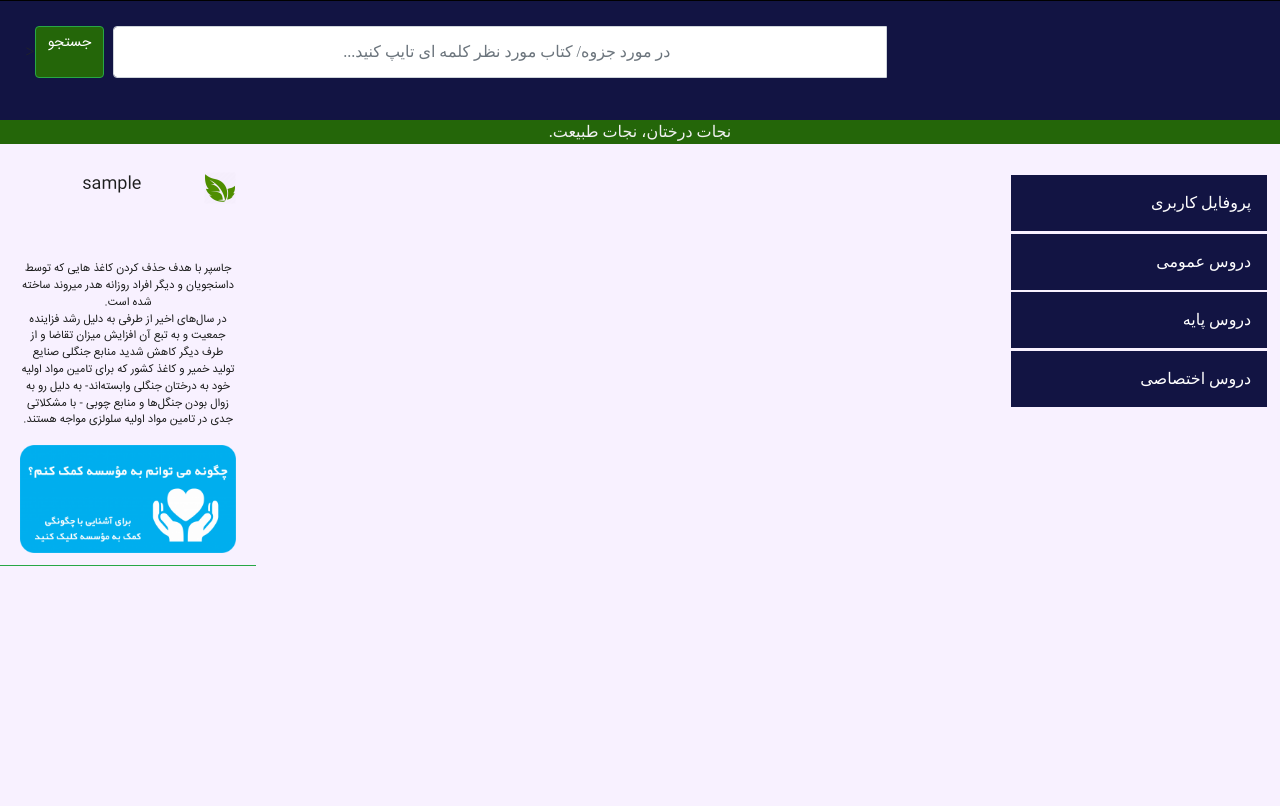
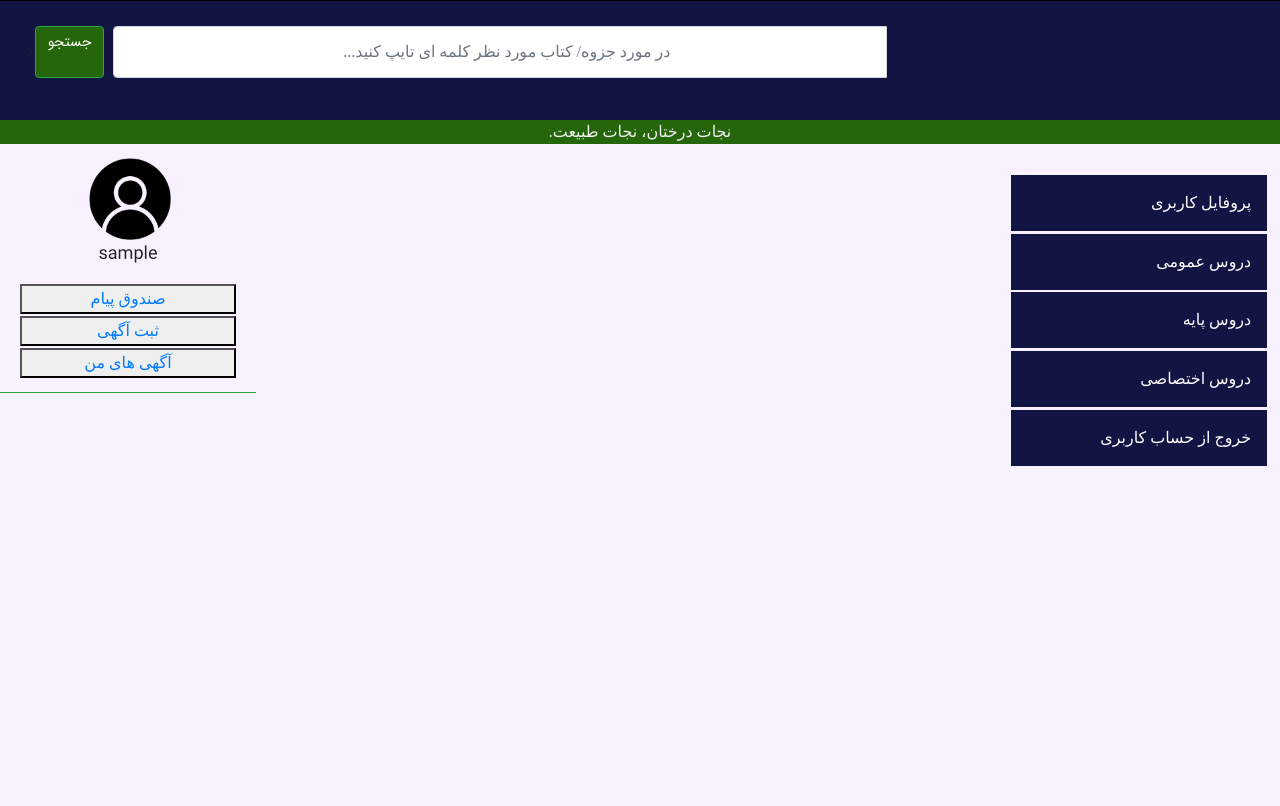
Before and after one commit to pooyaphoenix/Jasper, a Django app: page /myprofile/ in a window 1280 px wide. Shown: the part 118-924 px from the top of the page. Run offline with Django 3.2, Linux system fonts and the light colour scheme; the visitor is signed in with stand-in values (Sample User, id 1); some libraries are stand-ins or nearby versions.

Commit message:
making a profile for users 02

```diff
--- a/jasper/assets/styles.css
+++ b/jasper/assets/styles.css
@@ -81,6 +81,7 @@ p.tiny{
     direction: rtl;
     width: 100%;
     direction: rtl;
+    color: white;
 
 }
 
--- a/jasper/blog/templates/accounts/profile.html
+++ b/jasper/blog/templates/accounts/profile.html
@@ -11,27 +11,12 @@
 <head>
     <meta charset="utf-8">
     {% block head %}
-
-    <title>Home</title>
+    <title>پروفایل کاربری</title>
     {% endblock %}
 </head>
 {% block body %}
 <body>
 
-        <div class="card-header bg-transparent border-success" style="position: fixed; width: 20% ;text-align: center;" dir="rtl">
-       <img style="width:15% ; height: 100% ; float: right" src="{% static 'logo.png'%}" alt="paper"/>
-       <a class="card-text" style="color: black ; font-size: 150%  ; margin-right: 2% ;margin-top: 1% ">
-        <p class="tiny" style="text-align: center; ">{{ user.username }}</p></a>
-       <br><br>
-       <p class="text-muted skinny" style="float: left ;text-align: center ">
-       <p class="tiny">جاسپر با هدف حذف کردن کاغذ هایی که توسط داسنجویان و دیگر افراد روزانه هدر میروند ساخته شده است.<br>
-           در سال‌های اخیر از طرفی به دلیل رشد فزاینده جمعیت و به تبع آن افزایش میزان تقاضا و از طرف دیگر کاهش شدید منابع
-           جنگلی صنایع تولید خمیر و کاغذ کشور که برای تامین مواد اولیه خود به درختان جنگلی وابسته‌اند- به دلیل رو به زوال
-           بودن جنگل‌ها و منابع چوبی - با مشکلاتی جدی در تامین مواد اولیه سلولزی مواجه هستند. </p></p>
-
-       <img style="width:100% ; height: 100% ; float: right" src="{% static 'mahak.png'%}" alt="paper"/>
-
-   </div>
 
 
 
--- a/jasper/blog/templates/base.html
+++ b/jasper/blog/templates/base.html
@@ -118,12 +118,37 @@
   <p></p>
   </div>
 
+  {% if user.is_authenticated %}
+  <div class="card-header bg-transparent border-success" style="position: fixed; width: 20% ;text-align: center; margin-top:-5%;" dir="rtl">
+
+      <br><br>
+      <img style="width:40% ; height: 15% ; text-align: center;" src="{% static 'accountimg.png' %}" alt="paper" />
+      <a class="card-text" style="color: black ; font-size: 150%  ; margin-right: 2% ;">
+              <p class="tiny" style="text-align: center; ">{{ user.username }}</p></a>
+
+              <button style=" clear: both; width:100%; margin-bottom: 1%;">
+                    <a class="tiny" style="text-align:center;"  href="#">صندوق پیام</a>
+              </button> <br>
+
+              <button style=" clear: both; width:100%; margin-bottom: 1%;">
+                    <a class="tiny" style="text-align:center;" href="/post/new"> ثبت آگهی </a>
+              </button> <br>
+
+              <button style=" clear: both; width:100%; margin-bottom: 1%;">
+                    <a class="tiny" style="text-align:center;" href="#">آگهی های من</a>
+              </button> <br>
+
+  </div>
+  {% endif %}
+
+
 <div class="sidebar">
   {% if user.is_authenticated %}
     <a class="active" href="/myprofile"> پروفایل کاربری </a>
     <a class="active" href="#contact">دروس عمومی</a>
     <a class="active" href="#about">دروس پایه</a>
     <a class="active" href="#about">دروس اختصاصی</a>
+    <a class="active" href="/logout">خروج از حساب کاربری</a>
 {% else %}
   <a class="active" href="#contact">دروس عمومی</a>
   <a class="active" href="#about">دروس پایه</a>
--- a/jasper/blog/templates/blog/universiy_list.html
+++ b/jasper/blog/templates/blog/universiy_list.html
@@ -3,6 +3,10 @@
 {%  load static from staticfiles  %}
 <title>{% block title %}لیست دانشگاه ها{% endblock %}</title>
 {% block body %}
+
+{% if user.is_authenticated %}
+
+    {% else %}
 <div class="card-header bg-transparent border-success"
      style="position: fixed; width: 20% ;text-align: right; padding-top: 4.15%" dir="rtl">
     <img style="width:15% ; height: 100% ; float: right" src="{% static 'logo.png'%}" alt="paper"/>
@@ -13,6 +17,7 @@
     <p class="tiny">به دنبال دانشگاه محل تحصیل خود در لیست بگردید . </p></p>
 
 </div>
+{% endif %}
 
 
 <br><br>
--- a/jasper/blog/templates/home.html
+++ b/jasper/blog/templates/home.html
@@ -18,7 +18,9 @@
 {% block body %}
 <body>
 
+    {% if user.is_authenticated %}
 
+    {% else %}
 <div class="card-header bg-transparent border-success" style="position: fixed; width: 20% ;text-align: right;"
      dir="rtl">
     <img style="width:15% ; height: 100% ; float: right" src="{% static 'logo.png'%}" alt="paper"/>
@@ -35,7 +37,7 @@
 
 </div>
 
-
+{% endif %}
 </div>
 
 <div class="center">
```
Also changed, not shown: jasper/blog/templates/blog/field_list.html (+5 -2 lines), jasper/blog/templates/blog/post_edit.html (+5 -3 lines), jasper/blog/templates/jasper.html (+7 -0 lines), jasper/assets/accountimg.png.
